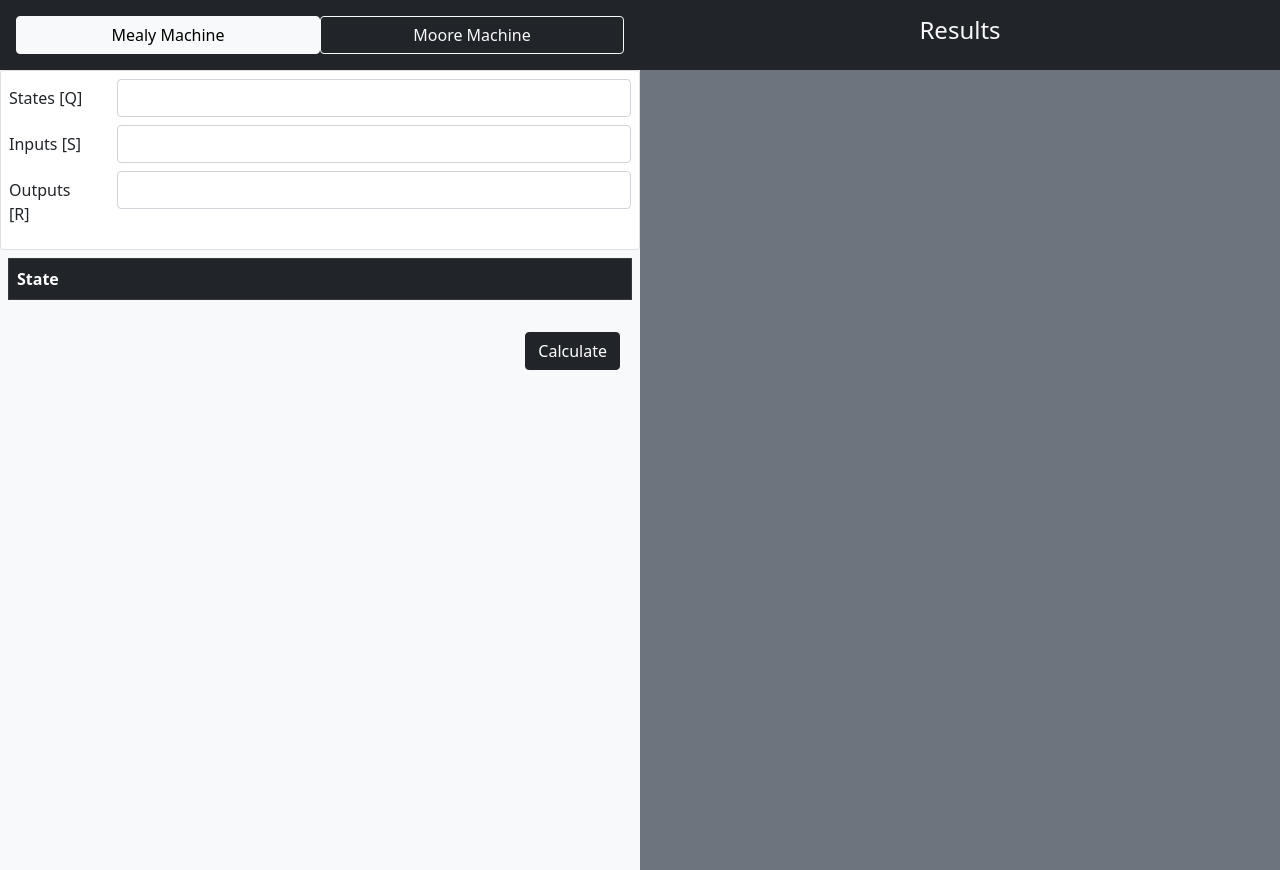
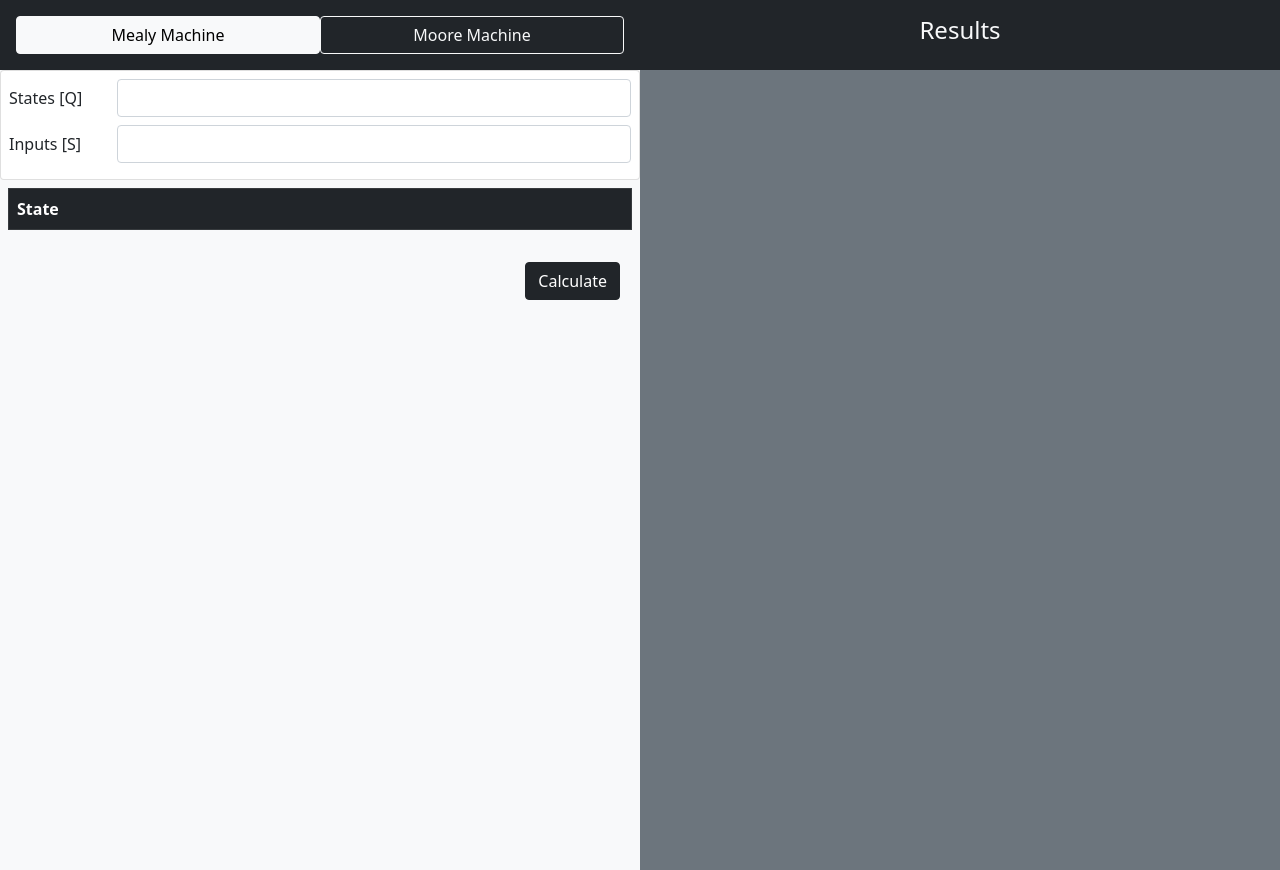
Before and after one commit to bjuan210302/state-machines, a Vue app: page / in a window 1280 px wide. Built offline with nearby package versions, Linux system fonts and the light colour scheme.

Commit message:
rm: outputs field was not needed

```diff
--- a/src/App.vue
+++ b/src/App.vue
@@ -45,7 +45,7 @@
           <div class="alert alert-secondary" role="alert">
             Minimum Equivalent Machine:
           </div>
-          <div class="alert alert-dark col-6" role="alert">
+          <div class="alert alert-secondary col-6" role="alert">
             {{ parseFinalPartition }}
           </div>
           <component :is="outputType" v-bind="outPropsMinimum"></component>
--- a/src/components/DictionaryInput.vue
+++ b/src/components/DictionaryInput.vue
@@ -1,6 +1,7 @@
 <template>
   <div class="row">
     <div class="card p-2">
+
       <div class="row pb-2">
         <label class="col-sm-2 col-form-label">States [Q]</label>
         <div class="col-sm-10">
@@ -15,12 +16,6 @@
         </div>
       </div>
 
-      <div class="row pb-2">
-        <label class="col-sm-2 col-form-label">Outputs [R]</label>
-        <div class="col-sm-10">
-          <input v-model="outputsR" type="text" class="form-control" />
-        </div>
-      </div>
     </div>
   </div>
 </template>
@@ -28,6 +23,7 @@
 <script>
 export default {
   computed: {
+
     statesQ: {
       set(value) {
         this.$store.commit("setStatesQ", value);
@@ -40,11 +36,6 @@ export default {
       },
     },
 
-    outputsR: {
-      set(value) {
-        this.$store.commit("setOutputsR", value);
-      },
-    },
   },
 };
 </script>
--- a/src/store.js
+++ b/src/store.js
@@ -6,7 +6,6 @@ const store = createStore({
    state:{
        statesQ: [],
        inputsS: [],
-       outputsR: [],
 
        relatedequivalentMachine: {},
        minimumEquivalentMachine: {},
@@ -53,10 +52,6 @@ const store = createStore({
         state.inputsS = value.replace(/\s/g, '').split(',').filter(String)
     },
 
-    setOutputsR(state, value){
-        state.outputsR = value.replace(/\s/g, '').split(',').filter(String)
-    },
-
     calcRelatedEquivalentMachine(state){
         state.relatedequivalentMachine = calcRelatedEquivalentMachine(state.parsedTable, state.machineType);
     },
```
